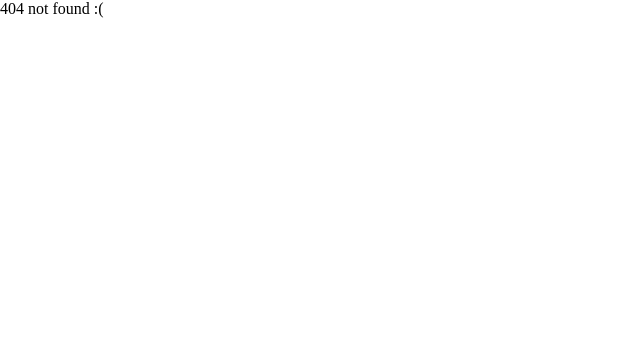
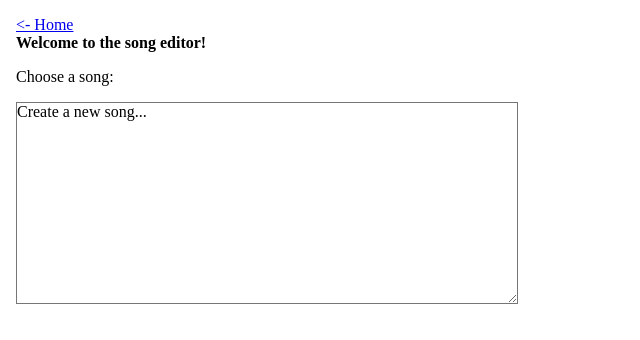
Before and after one commit to JaydenPahukula/jchords, a React (Vite) app: page /songeditor in a window 1280 px wide. Before the commit this address had no page. Shown: the top 340 px of the page, without its empty margins (0-640 px from the left). Built offline with nearby package versions, Linux system fonts and the light colour scheme; no server answers; the database is empty.

Commit message:
started on song editor

```diff
--- a/src/app.tsx
+++ b/src/app.tsx
@@ -2,14 +2,14 @@ import { BrowserRouter, Route, Routes } from 'react-router-dom';
 import HomePage from './pages/home/homepage';
 import NotFoundPage from './pages/notfound/notfoundpage';
 import SongPage from './pages/song/songpage';
-import TestPage from './pages/test/testpage';
+import SongEditorPage from './pages/songeditor/songeditorpage';
 
 export default function App() {
   return (
     <BrowserRouter>
       <Routes>
         <Route path="/" element={<HomePage />}></Route>
-        <Route path="/test" element={<TestPage />}></Route>
+        <Route path="/songeditor" element={<SongEditorPage />}></Route>
         <Route path="/song/:id" element={<SongPage />}></Route>
         <Route path="*" element={<NotFoundPage />}></Route>
       </Routes>
--- a/src/components/header/header.tsx
+++ b/src/components/header/header.tsx
@@ -8,8 +8,8 @@ export default function HeaderComponent() {
       <Link to="/" className="header-link">
         Home
       </Link>
-      <Link to="/test" className="header-link">
-        Test
+      <Link to="/songeditor" className="header-link">
+        Song Editor
       </Link>
     </div>
   );
--- /dev/null
+++ b/src/components/songeditor/picker/songeditorpicker.css
@@ -0,0 +1,27 @@
+.song-editor-picker,
+.song-editor-picker-disabled {
+  height: 200px;
+  width: 500px;
+  border: 1px solid rgb(118, 118, 118);
+  overflow: hidden scroll;
+  resize: both;
+}
+
+.song-editor-picker-disabled {
+  border-color: rgb(118, 118, 118, 0.3);
+  color: rgb(84, 84, 84);
+  background-color: rgb(239, 239, 239, 0.3);
+}
+
+.song-editor-picker-row {
+  cursor: default;
+}
+
+.song-editor-picker-row:hover {
+  background-color: #eeeeee;
+}
+
+.song-editor-picker-row:active,
+.song-editor-picker-row-selected {
+  background-color: #dddddd;
+}
--- /dev/null
+++ b/src/components/songeditor/picker/songeditorpicker.tsx
@@ -0,0 +1,36 @@
+import SongInfo from 'src/types/songinfo';
+import './songeditorpicker.css';
+
+interface SongEditorPickerComponentProps {
+  songs: SongInfo[];
+  selectedId: string | undefined;
+  onIdSelected: (id: string | undefined) => void;
+}
+
+export default function SongEditorPickerComponent(props: SongEditorPickerComponentProps) {
+  const disabled = props.selectedId !== undefined;
+
+  function optionClicked(id: string) {
+    if (!disabled) {
+      props.onIdSelected(id);
+    }
+  }
+
+  return (
+    <div className={`song-editor-picker${disabled ? '-disabled' : ''}`}>
+      {[...props.songs, undefined].map((option) => {
+        const id = option?.id || '';
+        const selected = id === props.selectedId;
+        return (
+          <div
+            className={`song-editor-picker-row${selected ? '-selected' : ''}`}
+            key={id}
+            onClick={() => optionClicked(id)}
+          >
+            {id === '' ? 'Create a new song...' : `${option?.name} (${id})`}
+          </div>
+        );
+      })}
+    </div>
+  );
+}
--- /dev/null
+++ b/src/components/songeditor/songeditor.css
@@ -0,0 +1,10 @@
+.song-editor {
+  display: flex;
+  flex-direction: column;
+  gap: 16px;
+}
+
+h1,
+h2 {
+  font-size: 1em;
+}
--- /dev/null
+++ b/src/components/songeditor/songeditor.tsx
@@ -0,0 +1,53 @@
+import React, { useEffect, useState } from 'react';
+import DBManager from 'src/db/dbmanager';
+import SongInfo, { emptySongInfo } from 'src/types/songinfo';
+import SongEditorPickerComponent from './picker/songeditorpicker';
+import './songeditor.css';
+
+export default function SongEditorComponent() {
+  const [songList, setSongList] = useState<SongInfo[]>([]);
+  const [selectedId, setSelectedId] = useState<string | undefined>();
+
+  const creatingNewSong = selectedId === '';
+  const songInfo: SongInfo | undefined = creatingNewSong
+    ? emptySongInfo()
+    : songList.find((song) => song.id === selectedId);
+
+  useEffect(() => {
+    DBManager.getAllSongInfo().then((list) => {
+      setSongList(list);
+    });
+  }, []);
+
+  return (
+    <div className="song-editor">
+      <h1>Welcome to the song editor!</h1>
+      <p>Choose a song:</p>
+      <SongEditorPickerComponent songs={songList} selectedId={selectedId} onIdSelected={setSelectedId} />
+      {selectedId !== undefined ? (
+        <React.Fragment>
+          <div>
+            {creatingNewSong ? 'Creating a new song...  ' : `Selected song id: (${selectedId})  `}
+            <button onClick={() => setSelectedId(undefined)}>Choose a different song</button>
+          </div>
+          {songInfo === undefined ? (
+            <p>Could not find song</p>
+          ) : (
+            <React.Fragment>
+              <div>
+                <h2>Title:</h2>
+                <input defaultValue={songInfo.name}></input>
+              </div>
+              <div>
+                <h2>Artist:</h2>
+                <input defaultValue={songInfo.artist}></input>
+              </div>
+            </React.Fragment>
+          )}
+        </React.Fragment>
+      ) : (
+        <></>
+      )}
+    </div>
+  );
+}
--- /dev/null
+++ b/src/pages/songeditor/songeditorpage.css
@@ -0,0 +1,3 @@
+.song-editor-page {
+  padding: 16px;
+}
--- a/src/pages/songeditor/songeditorpage.tsx
+++ b/src/pages/songeditor/songeditorpage.tsx
@@ -1,5 +1,12 @@
-import React from 'react';
+import { Link } from 'react-router-dom';
+import SongEditorComponent from 'src/components/songeditor/songeditor';
+import './songeditorpage.css';
 
 export default function SongEditorPage() {
-  return <React.Fragment>Welcome to the song editor!</React.Fragment>;
+  return (
+    <div className="song-editor-page">
+      <Link to="/">&lt;- Home</Link>
+      <SongEditorComponent></SongEditorComponent>
+    </div>
+  );
 }
--- a/src/pages/test/testpage.tsx
+++ /dev/null
@@ -1,11 +0,0 @@
-import React from 'react';
-import SongListComponent from 'src/components/songlist/songlist';
-
-export default function TestPage() {
-  return (
-    <React.Fragment>
-      <p>this is the test page!</p>
-      <SongListComponent></SongListComponent>
-    </React.Fragment>
-  );
-}
--- a/src/types/songinfo.ts
+++ b/src/types/songinfo.ts
@@ -4,6 +4,14 @@ export default interface SongInfo {
   artist: string;
 }
 
+export function emptySongInfo() {
+  return {
+    id: '',
+    name: '',
+    artist: '',
+  };
+}
+
 export function isSongInfo(obj: unknown): obj is SongInfo {
   const objAs = obj as SongInfo;
   return !!obj && typeof objAs.name === 'string' && typeof objAs.id === 'string' && typeof objAs.artist === 'string';
```
